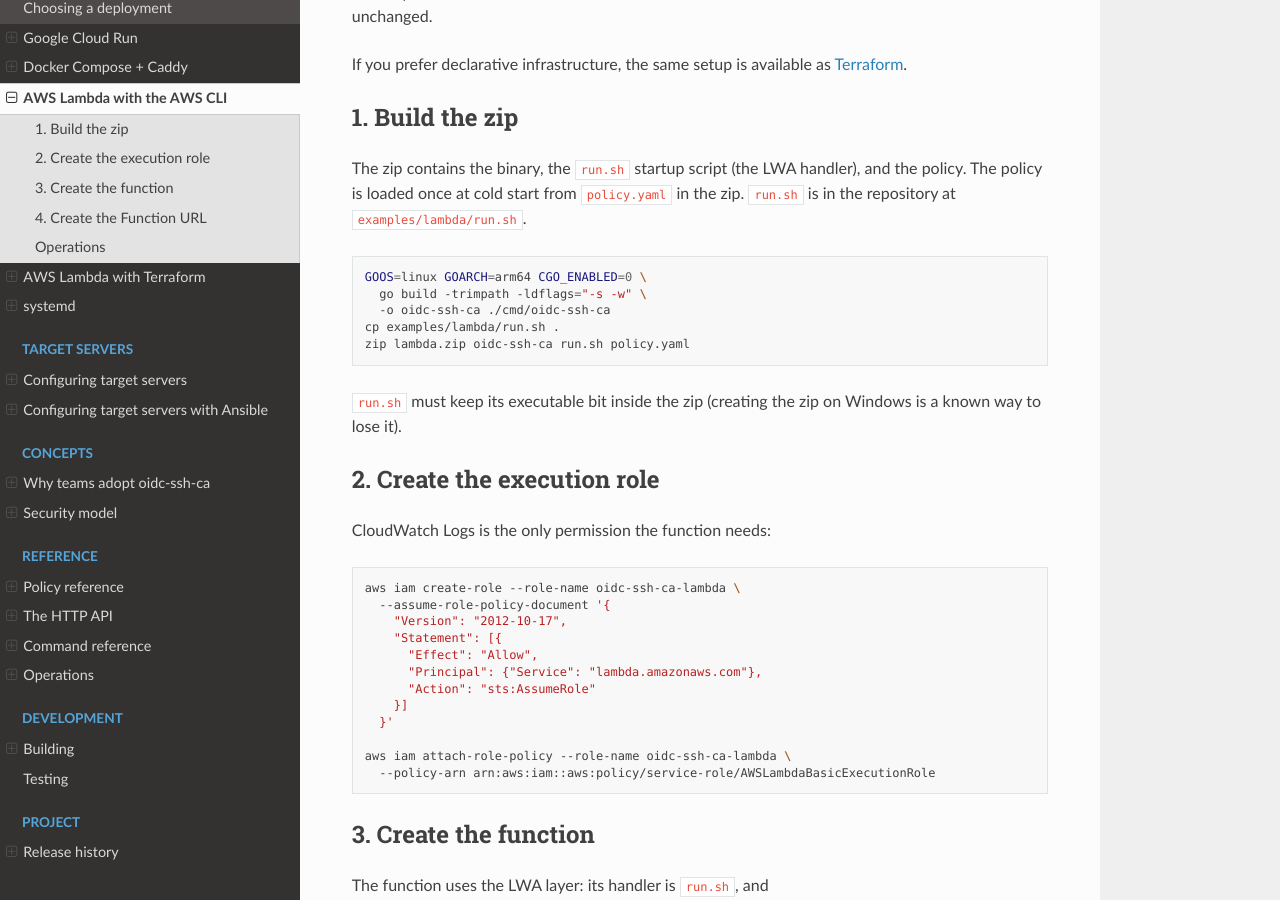
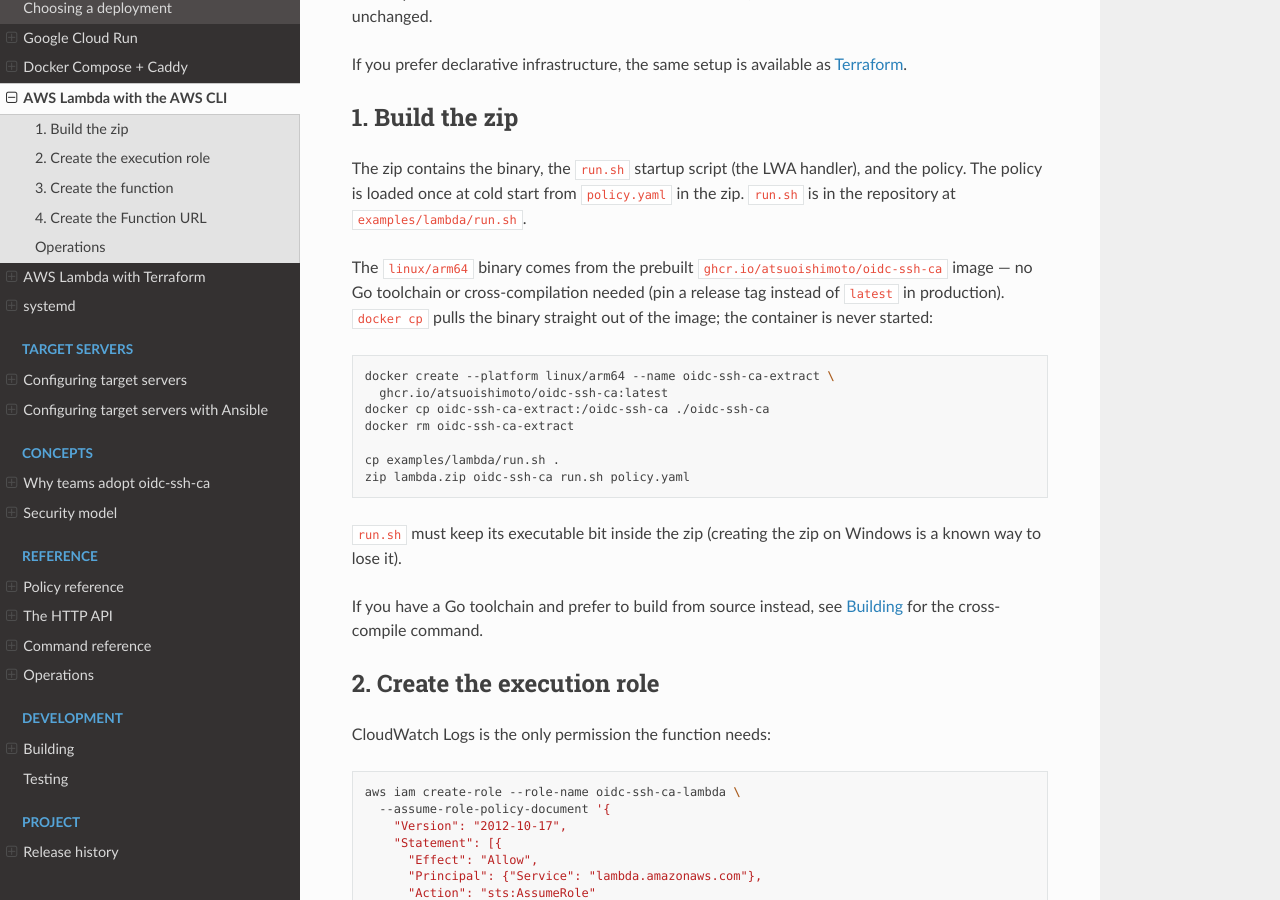
Before and after one commit to atsuoishimoto/oidc-ssh-ca, a Sphinx documentation site: the page built from docs/deployment/lambda-cli.md, in a window 1280 px wide and 900 px high, scrolled down 349 px. Built offline with Sphinx 7.4.7 and the Read the Docs theme 3.1.0, drawn with Linux system fonts in a browser that asks for light colours.

Commit message:
docs: get binaries from ghcr image (Lambda) and go install (systemd)
Lambda deployments now pull the linux/arm64 binary out of the prebuilt
ghcr.io/atsuoishimoto/oidc-ssh-ca image with `docker cp` instead of
building it from source, matching the container-based Cloud Run and
Docker Compose deployments — no Go toolchain or cross-compilation needed.

Binary deployments (systemd) now obtain the binary with `go install`
instead of an unspecified prebuilt file.

Claude-Session: https://claude.ai/code/session_01AHMQ8bJBkubEkug6WWm521

````diff
--- a/docs/deployment/lambda-cli.md
+++ b/docs/deployment/lambda-cli.md
@@ -21,16 +21,27 @@ The zip contains the binary, the `run.sh` startup script (the LWA handler), and
 the policy. The policy is loaded once at cold start from `policy.yaml` in the
 zip. `run.sh` is in the repository at `examples/lambda/run.sh`.
 
+The `linux/arm64` binary comes from the prebuilt
+[`ghcr.io/atsuoishimoto/oidc-ssh-ca`](https://github.com/atsuoishimoto/oidc-ssh-ca/pkgs/container/oidc-ssh-ca)
+image — no Go toolchain or cross-compilation needed (pin a release tag instead
+of `latest` in production). `docker cp` pulls the binary straight out of the
+image; the container is never started:
+
 ```bash
-GOOS=linux GOARCH=arm64 CGO_ENABLED=0 \
-  go build -trimpath -ldflags="-s -w" \
-  -o oidc-ssh-ca ./cmd/oidc-ssh-ca
+docker create --platform linux/arm64 --name oidc-ssh-ca-extract \
+  ghcr.io/atsuoishimoto/oidc-ssh-ca:latest
+docker cp oidc-ssh-ca-extract:/oidc-ssh-ca ./oidc-ssh-ca
+docker rm oidc-ssh-ca-extract
+
 cp examples/lambda/run.sh .
 zip lambda.zip oidc-ssh-ca run.sh policy.yaml
 ```
 
 `run.sh` must keep its executable bit inside the zip (creating the zip on
 Windows is a known way to lose it).
+
+If you have a Go toolchain and prefer to build from source instead, see
+[Building](../building.md#cross-compile) for the cross-compile command.
 
 ## 2. Create the execution role
 
````
Also changed, not shown: docs/deployment/lambda-terraform.md (+10 -5 lines), docs/deployment/systemd.md (+6 -1 lines), examples/lambda/README.md, examples/systemd/README.md.
